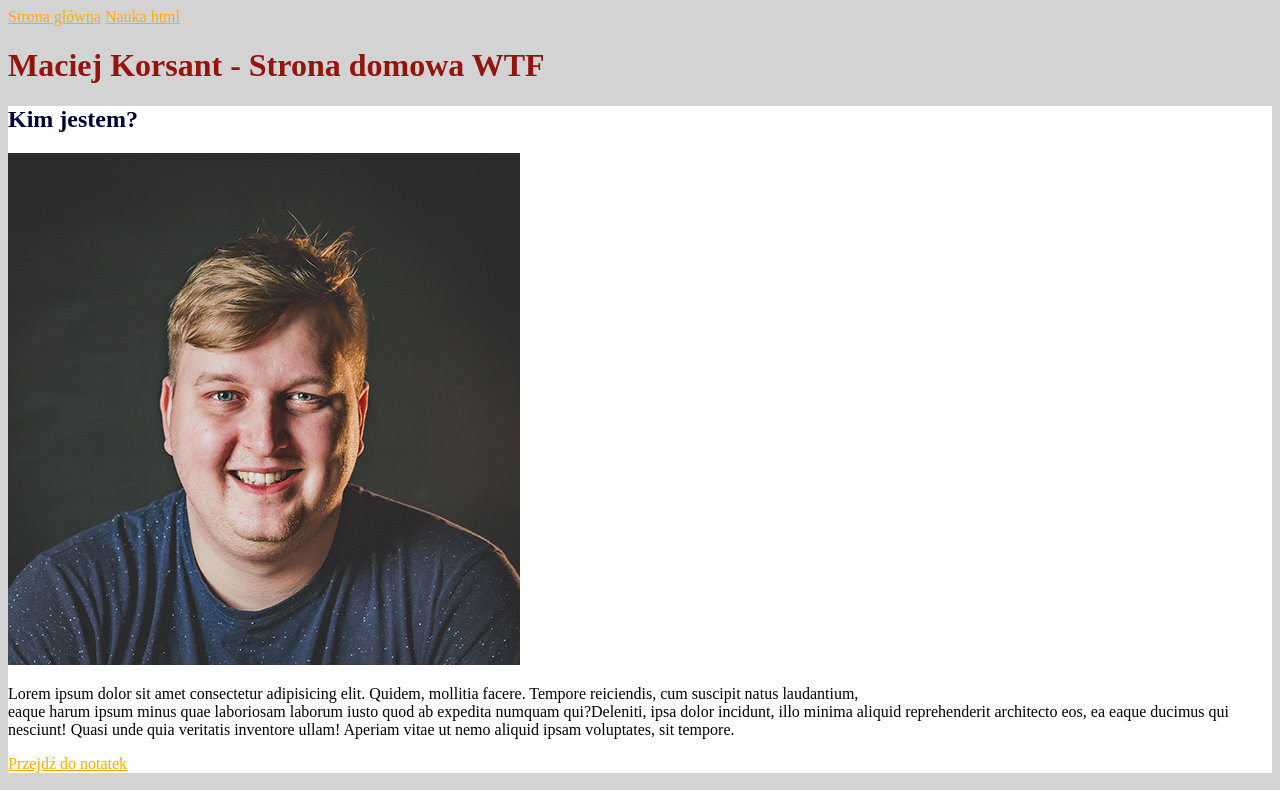
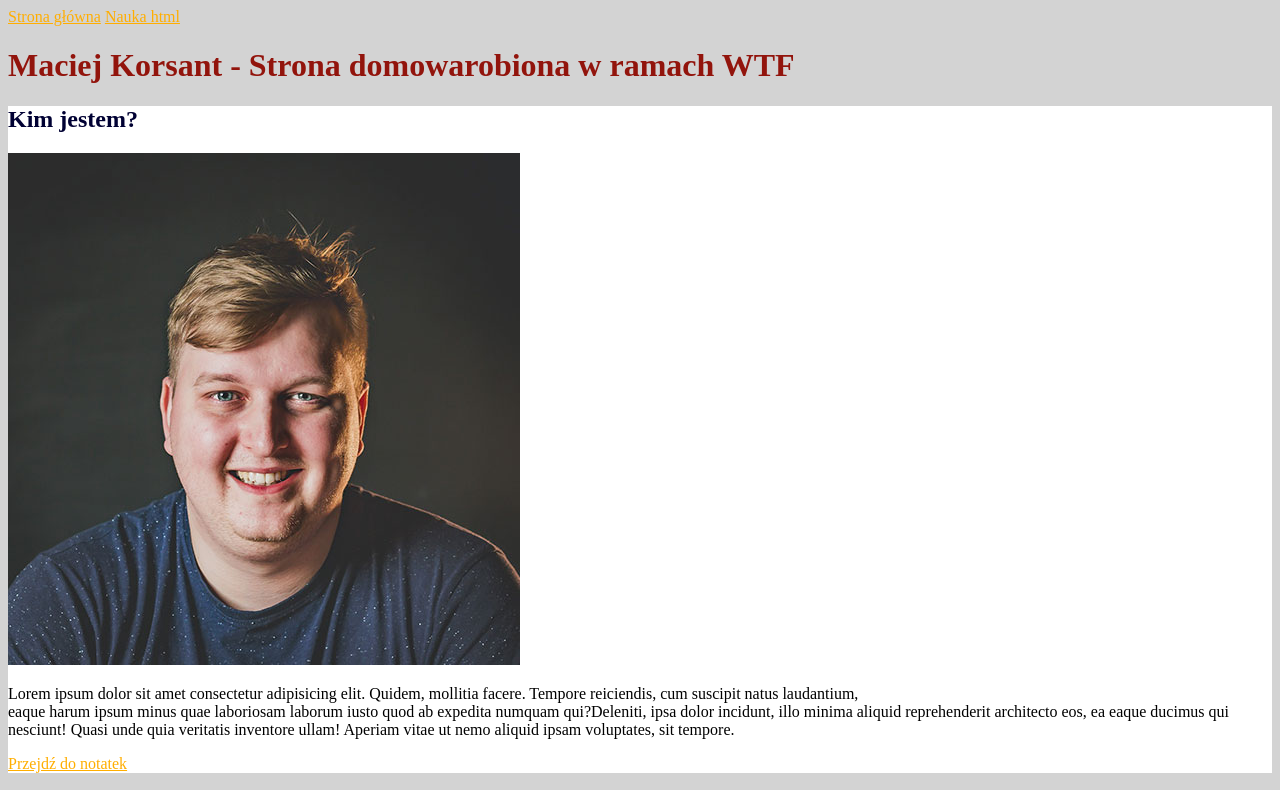
Before and after one commit to przemko06/homepage, a plain HTML site: page index.html in a window 1280 px wide. Shown: the top 790 px of the page. Drawn offline with Linux system fonts and the light colour scheme.

Commit message:
new heading content (again!)

```diff
--- a/index.html
+++ b/index.html
@@ -20,7 +20,7 @@
 
     <main>
         <header id="top">
-            <h1>Maciej Korsant - Strona domowa WTF</h1>
+            <h1>Maciej Korsant - Strona domowarobiona w ramach WTF</h1>
         </header>
         <section>
             <h2>Kim jestem?</h2>
```
